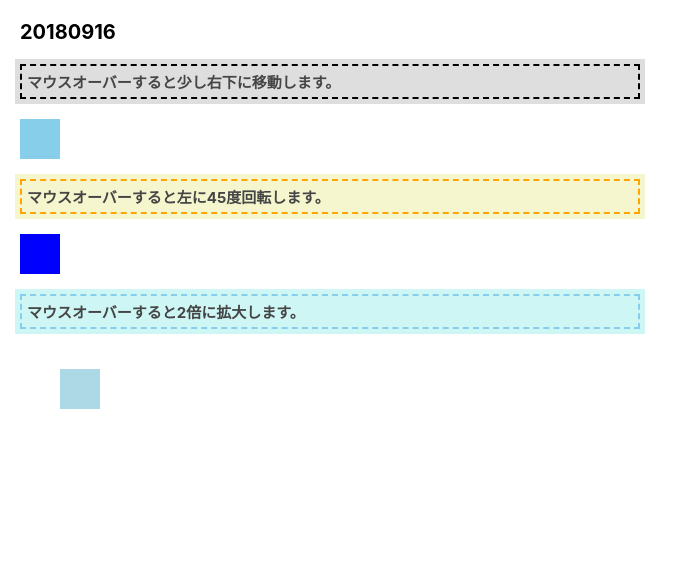
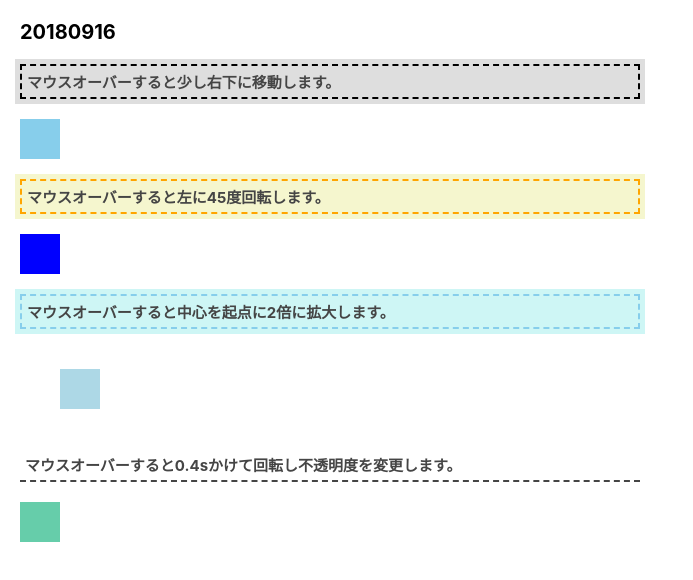
Before and after one commit to YukaKadokura/freespace, a Nuxt app: page /day/2018/09/16 in a window 1280 px wide. Shown: the top 580 px of the page, without its empty margins (0-693 px from the left). Built offline with nearby package versions, Linux system fonts and the light colour scheme.

Commit message:
transitionプロパティの検証。

```diff
--- a/pages/day/2018/09/16.vue
+++ b/pages/day/2018/09/16.vue
@@ -12,9 +12,13 @@
             </div>
         </div>
         <div class="content3">
-            <h2>マウスオーバーすると2倍に拡大します。</h2>
+            <h2>マウスオーバーすると中心を起点に2倍に拡大します。</h2>
             <div class="box">
             </div>
+        </div>
+        <div class="content4">
+            <h2>マウスオーバーすると0.4sかけて回転し不透明度を変更します。</h2>
+            <div class="box"></div>
         </div>
     </div>
 </template>
@@ -105,4 +109,28 @@ export default{
 .content3 .box:hover{
     transform: scale(2);
 }
+.content4{
+    margin-top:20px;
+}
+.content4 h2{
+    font-size:15px;
+    padding:5px;
+    color: #454545;
+    border-bottom:dashed 2px #454545;
+    width:50%;
+    margin-bottom:20px;
+}
+.content4 .box{
+    width:40px;
+    height:40px;
+    background:mediumaquamarine;
+    cursor: pointer;
+}
+.content4 .box:hover{
+    /* transition-property: transform opacity; */
+    /* transition-duration:.4s; */
+    transition: all .4s;
+    transform: rotate(45deg);
+    opacity: .3;
+}
 </style>
```
